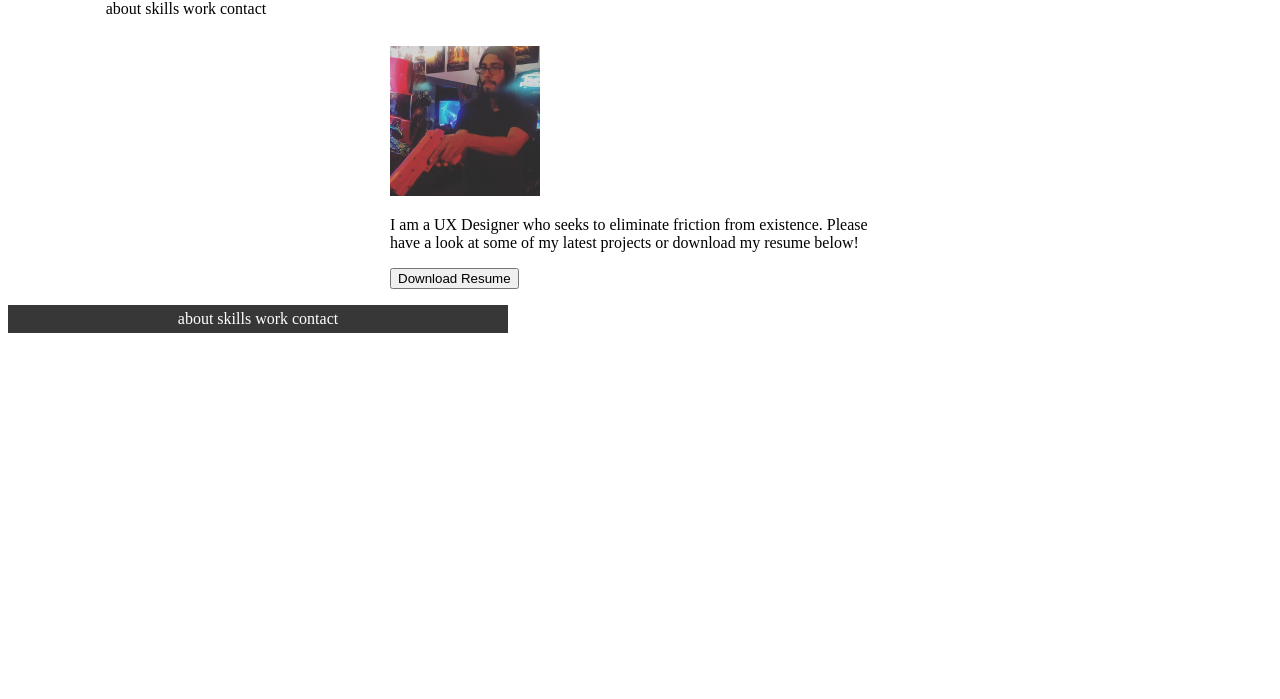
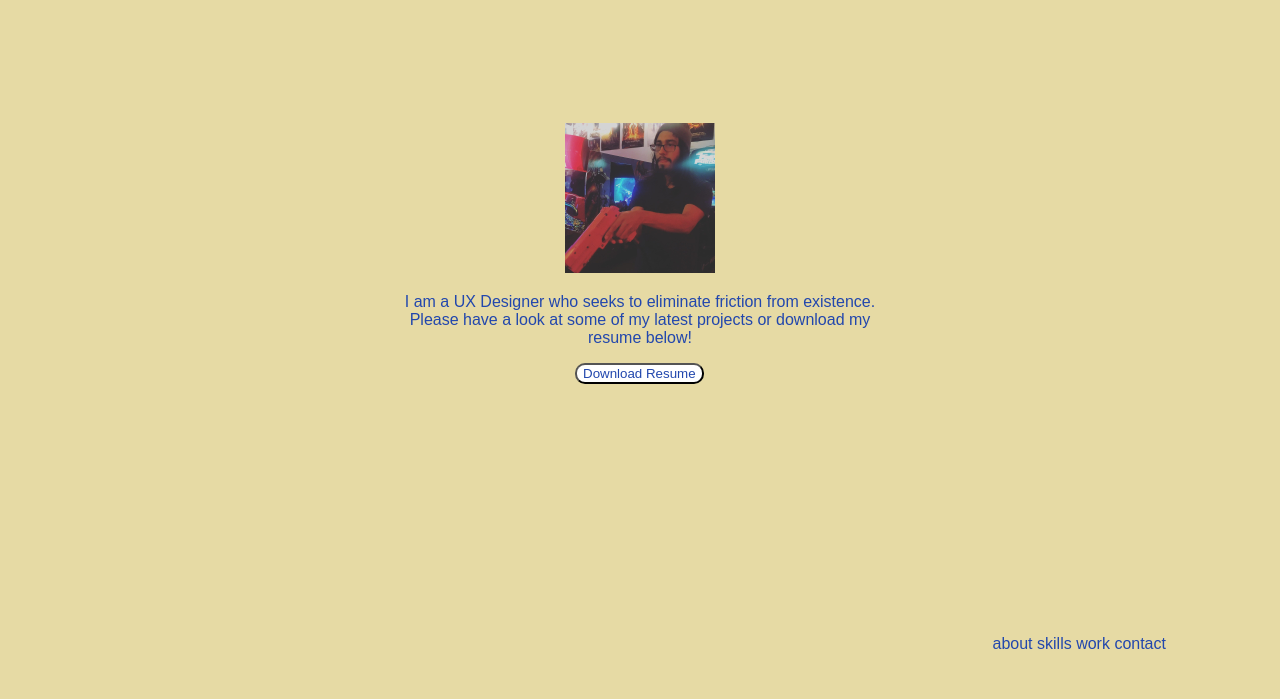
Before and after one commit to matthewalvarado94/UX_UI_HW_17, a plain HTML site: page index.html in a window 1280 px wide. Shown: the part 101-800 px from the top of the page. Drawn offline with Linux system fonts and the light colour scheme.

Commit message:
UNIT 17
Closest to where ive wanted it to be so far

```diff
--- a/CSS/style.css
+++ b/CSS/style.css
@@ -1,16 +1,31 @@
+* {
+    background-color: rgb(230, 218, 164);
+    color: rgb(34, 71, 173);
+    font-family: Arial, Helvetica, sans-serif;
+}
+
 .inline-block{
-    display: inline-block;
+    display: inline-flex;
     vertical-align: top;
+    width: auto;
+
+
+}
+
+.navigation {
+
 }
 
 .logo{
     width: 23%;
  padding: 1%;
  text-align: center;
+
 }
 nav{
     width: 73%;
     padding: 1%;
+
 }
 
 .heroImg{
@@ -18,19 +33,54 @@ nav{
     padding: 25px;
 }
 
+p {
+    text-align: center;
+}
+
+
+button {
+    background-color: white;
+    border-radius: 10px;
+    position:relative; left:37%;
+}
+
 .content{
     width: 500px;
     margin: 0 auto;
+    padding: 10%;
+    align-content: center;
+
+}
+
+.me {
+    padding-left: 35%;
 }
 
 footer{
-    background-color: #373738;
+
     color: white;
-    width: 500px;
-    text-align: center;
+    width: 100%;
+    text-align: right;
+    display: flex;
+    justify-content: flex-end;
+    justify-content: space-around;
 }
 
 footer ul{
+
     text-align: center;
-    padding: 1%;
+    padding: .5%;
+    padding-left: 70%;
+
+    margin: 2px;
 }
+
+
+.header-list {
+    display: inline;
+    padding: 10px;
+}
+
+.footer-li {
+    padding-right: 400px;
+}
--- a/index.html
+++ b/index.html
@@ -6,21 +6,21 @@
     </head>
     <body>
         <header class="navigation">
-            <div class="inline-block logo">
-                <img src="images/logo.png"
+            <div class="inline-block">
+                <img src="images/logo.png" class="inline-block"
                 <nav class="inline-block">
-                    <ul>
-                        <li class="inline-block">about</li>
-                        <li class="inline-block">skills</li>
-                        <li class="inline-block">work</li>
-                        <li class="inline-block">contact</li>
+                    <ul class="inline-block">
+                        <li class="inline-block header-list">about</li>
+                        <li class="inline-block header-list">skills</li>
+                        <li class="inline-block header-list">work</li>
+                        <li class="inline-block header-list">contact</li>
                     </ul>
                 </nav>
             </div>
         </header>
-        <section class="herImg">
+        <section class="heroImg">
             <div class="content">
-                <img src="images/me.png">
+                <img src="images/me.png" class="me">
                 <p>I am a UX Designer who seeks to eliminate friction from existence.
                     Please have a look at some of my latest projects or download my resume below!</p>
                     <button type="button">Download Resume</button>
@@ -28,11 +28,11 @@
         </section>
 
         <footer>
-            <ul>
-                <li class="inline-block">about</li>
-                <li class="inline-block">skills</li>
-                <li class="inline-block">work</li>
-                <li class="inline-block">contact</li>
+            <ul class="footer-ul">
+                <li class="inline-block footer-ul">about</li>
+                <li class="inline-block footer-ul">skills</li>
+                <li class="inline-block footer-ul">work</li>
+                <li class="inline-block footer-ul">contact</li>
             </ul>
         </footer>
 
```
